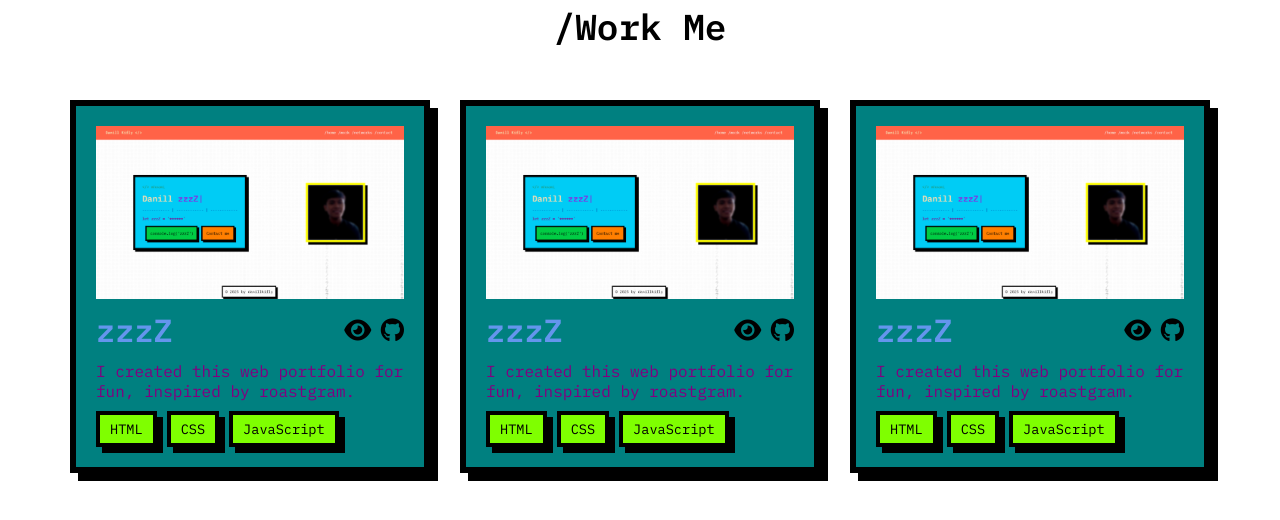
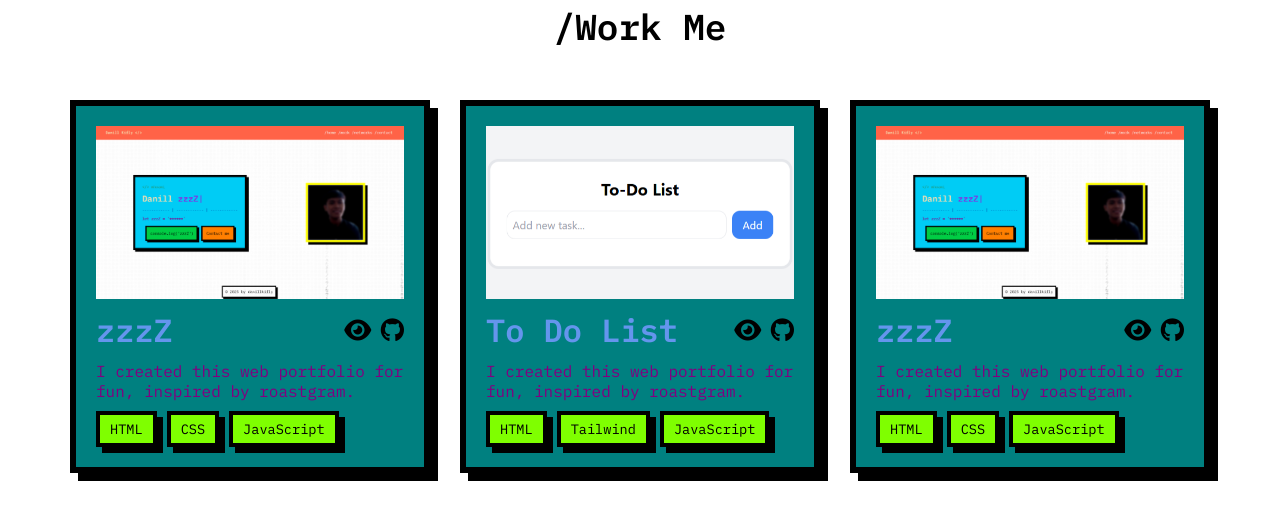
Before and after one commit to danillkifly/resume-danillkifly, a plain HTML site: page index.html in a window 1280 px wide. Shown: the part 877-1397 px from the top of the page. Drawn offline with nearby package versions, Linux system fonts and the light colour scheme.

Commit message:
first commit

```diff
--- a/index.html
+++ b/index.html
@@ -80,21 +80,21 @@
             </div>
           </div>
           <div class="project-card">
-            <img src="img/w1.png" alt="Pixup Project" />
+            <img src="img/w2.png" alt="Pixup Project" />
             <div class="actions">
-              <h2>zzzZ</h2>
+              <h2>To Do List</h2>
               <div class="actions-icon">
-                <a href="https://zzz-z.vercel.app/" target="_blank">
+                <a href="https://todolistapp-danillkifly.vercel.app/" target="_blank">
                   <i class="fas fa-eye"></i>
                 </a>
-                <a href="https://github.com/danillkifly/zzz-z" target="_blank">
+                <a href="https://github.com/danillkifly/todolistapp-danillkifly" target="_blank">
                   <i class="fab fa-github"></i>
                 </a>
               </div>
             </div>
             <p>I created this web portfolio for fun, inspired by roastgram.</p>
             <div class="tags">
-              <span>HTML</span><span>CSS</span><span>JavaScript</span>
+              <span>HTML</span><span>Tailwind</span><span>JavaScript</span>
             </div>
           </div>
           <div class="project-card">
```
Also changed, not shown: img/w2.png (added).
